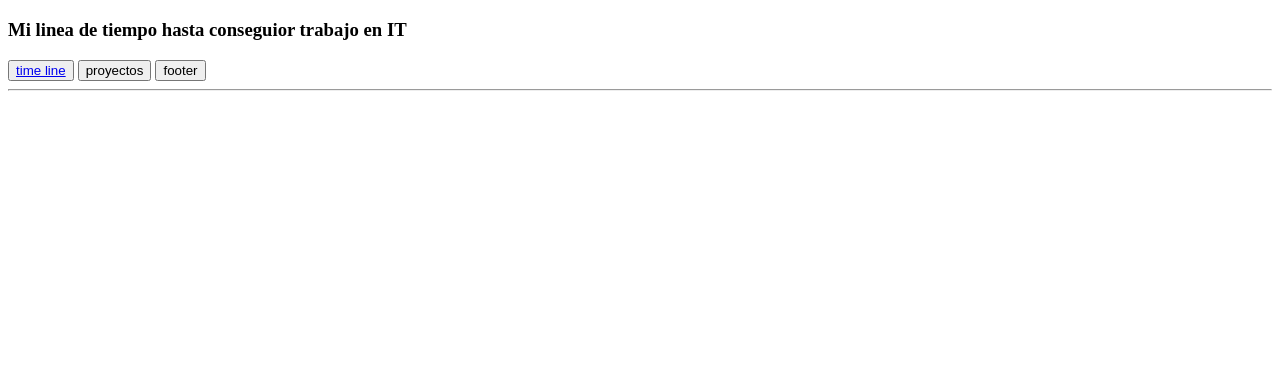
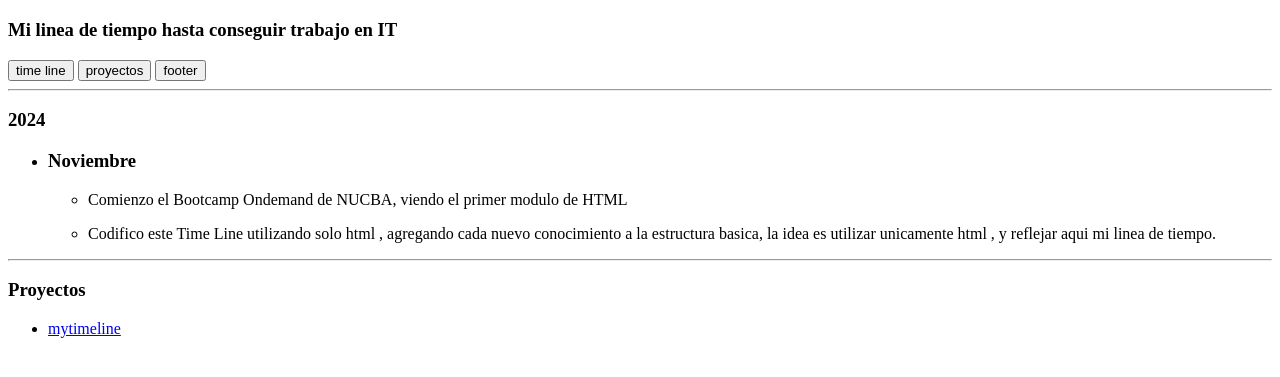
Before and after one commit to goscodes/mytimeline, a plain HTML site: page index.html in a window 1280 px wide. Shown: the part 61-438 px from the top of the page. Drawn offline with Linux system fonts and the light colour scheme.

Commit message:
linea de tiempo

```diff
--- a/index.html
+++ b/index.html
@@ -1,16 +1,58 @@
 <!DOCTYPE html>
 <html lang="en">
   <head>
-    <meta charset="UTF-8">
-    <meta name="viewport" content="width=device-width, initial-scale=1.0">
+    <meta charset="UTF-8" />
+    <meta name="viewport" content="width=device-width, initial-scale=1.0" />
     <title>my time line</title>
   </head>
   <body>
+    <main>
       <h1>My Time Line</h1>
-    <h3>Mi linea de tiempo hasta conseguior trabajo en IT</h3>
-    <button><a href="https://google.com">time line</a></button>
+      <h3>Mi linea de tiempo hasta conseguir trabajo en IT</h3>
+
+      <nav>
+        <button><a href="#"></a>time line</button>
         <button>proyectos</button>
         <button><a href=""></a>footer</button>
+      </nav>
+
+      <hr />
+      <section>
+        <h3>2024</h3>
+        <ul>
+          <li>
+            <h3>Noviembre</h3>
+<ul>
+    <li>
+        <p>
+            Comienzo el Bootcamp Ondemand de NUCBA, viendo el primer modulo de
+            HTML
+          </p>
+    </li>
+    <li>
+
+            Codifico este Time Line utilizando solo html , agregando cada
+            nuevo conocimiento a la estructura basica, la idea es utilizar
+            unicamente html , y reflejar aqui mi linea de tiempo.
+
+    </li>
+
+</ul>
+
+          </li>
+        </ul>
+      </section>
       <hr>
+      <section>
+        <h3>Proyectos</h3>
+       <ul>
+        <li>
+            <a href="https://goscodes.github.io/mytimeline/" target="_blank">mytimeline</a>
+        </li>
+       </ul>
+
+      </section>
+      <footer></footer>
+    </main>
   </body>
 </html>
```
Lines whose indentation alone changed are shown as unchanged.
